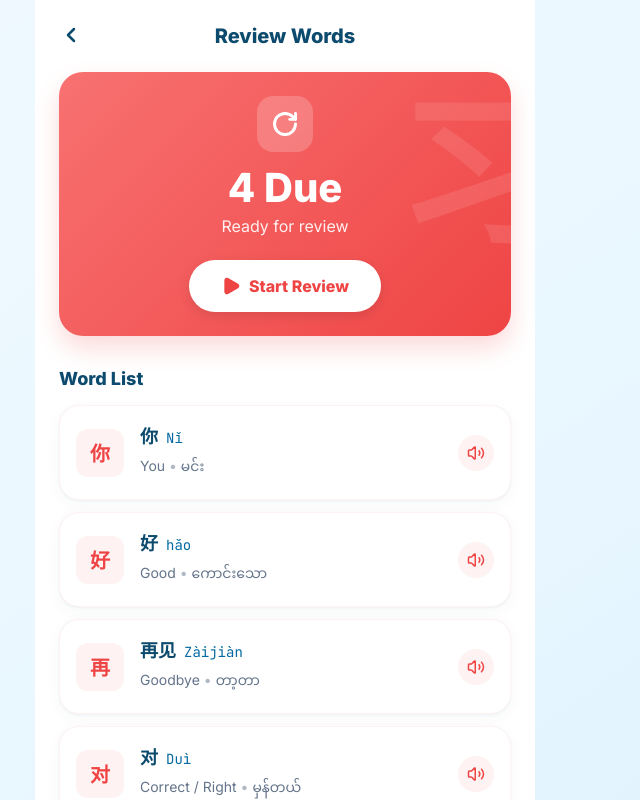
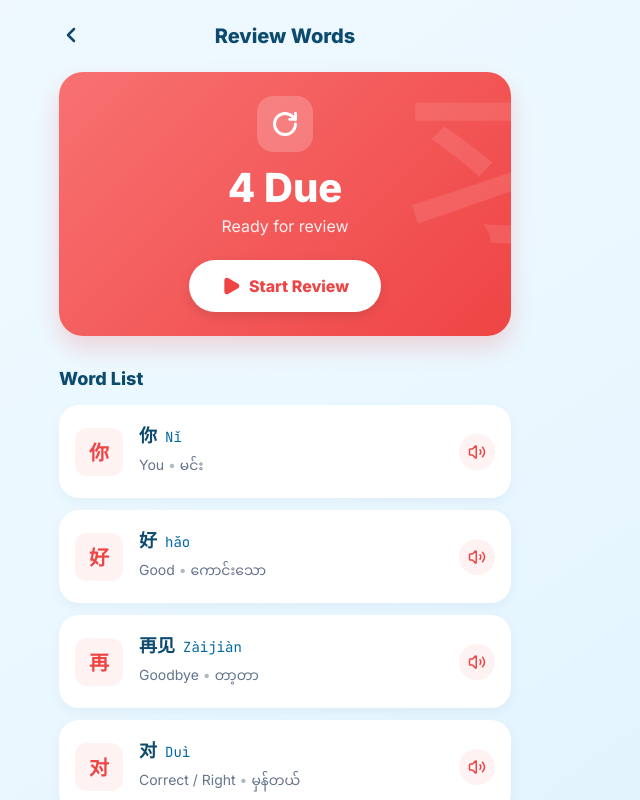
Before and after one commit to htookhantkyaw2006/swipe-2-study, a React (Vite) app: page /learn/review in a window 1280 px wide. Shown: the whole page, without its empty margins (355-995 px from the left). Built offline with nearby package versions, Linux system fonts and the light colour scheme.

Commit message:
Fix background color for new tabs

```diff
--- a/src/pages/Dictionary.jsx
+++ b/src/pages/Dictionary.jsx
@@ -106,7 +106,7 @@ export default function Dictionary() {
   };
 
   return (
-    <div style={{ minHeight: '100vh', backgroundColor: '#FFFFFF', paddingBottom: '100px', fontFamily: 'Inter, sans-serif' }}>
+    <div style={{ minHeight: '100vh', background: 'transparent', paddingBottom: '100px', fontFamily: 'Inter, sans-serif' }}>
 
       {/* Header */}
       <header style={{ display: 'flex', alignItems: 'center', justifyContent: 'center', position: 'relative', padding: '24px' }}>
@@ -200,8 +200,7 @@ export default function Dictionary() {
                       style={{
                         backgroundColor: '#FFFFFF', borderRadius: '20px', padding: '16px',
                         display: 'flex', alignItems: 'center', justifyContent: 'space-between',
-                        boxShadow: '0 4px 16px rgba(12, 74, 110, 0.04), 0 1px 3px rgba(12, 74, 110, 0.05)', position: 'relative',
-                        border: '1px solid #F0F9FF'
+                        boxShadow: '0 4px 12px rgba(12, 74, 110, 0.05)', position: 'relative'
                       }}
                     >
                       <div style={{ display: 'flex', alignItems: 'center', gap: '16px', flex: 1 }}>
--- a/src/pages/Learn/ReviewWords.jsx
+++ b/src/pages/Learn/ReviewWords.jsx
@@ -20,7 +20,7 @@ export default function ReviewWords() {
   }, []);
 
   return (
-    <div style={{ minHeight: '100vh', backgroundColor: '#FFFFFF', paddingBottom: '100px', fontFamily: 'Inter, sans-serif' }}>
+    <div style={{ minHeight: '100vh', background: 'transparent', paddingBottom: '100px', fontFamily: 'Inter, sans-serif' }}>
 
       {/* Header */}
       <header style={{ display: 'flex', alignItems: 'center', justifyContent: 'center', position: 'relative', padding: '24px' }}>
@@ -96,8 +96,7 @@ export default function ReviewWords() {
               style={{
                 backgroundColor: '#FFFFFF', borderRadius: '20px', padding: '16px',
                 display: 'flex', alignItems: 'center', justifyContent: 'space-between',
-                boxShadow: '0 4px 16px rgba(12, 74, 110, 0.04), 0 1px 3px rgba(12, 74, 110, 0.05)', position: 'relative',
-                border: '1px solid #FEF2F2'
+                boxShadow: '0 4px 12px rgba(12, 74, 110, 0.05)', position: 'relative'
               }}
             >
               <div style={{ display: 'flex', alignItems: 'center', gap: '16px', flex: 1 }}>
--- a/src/pages/Notifications.jsx
+++ b/src/pages/Notifications.jsx
@@ -76,7 +76,7 @@ export default function Notifications() {
   const unreadCount = notifications.filter(n => !n.isRead).length;
 
   return (
-    <div style={{ minHeight: '100vh', backgroundColor: '#FFFFFF', paddingBottom: '100px', fontFamily: 'Inter, sans-serif' }}>
+    <div style={{ minHeight: '100vh', background: 'transparent', paddingBottom: '100px', fontFamily: 'Inter, sans-serif' }}>
 
       {/* Header */}
       <header style={{ display: 'flex', alignItems: 'center', justifyContent: 'center', position: 'relative', padding: '24px' }}>
@@ -156,7 +156,7 @@ export default function Notifications() {
                   padding: '20px',
                   display: 'flex',
                   gap: '16px',
-                  boxShadow: '0 4px 16px rgba(12, 74, 110, 0.04), 0 1px 3px rgba(12, 74, 110, 0.05)',
+                  boxShadow: '0 4px 12px rgba(12, 74, 110, 0.05)',
                   position: 'relative',
                   border: styles.border,
                   opacity: styles.opacity,
--- a/src/pages/SavedWords.jsx
+++ b/src/pages/SavedWords.jsx
@@ -37,7 +37,7 @@ export default function SavedWords() {
   };
 
   return (
-    <div style={{ minHeight: '100vh', backgroundColor: '#FFFFFF', paddingBottom: '100px', fontFamily: 'Inter, sans-serif' }}>
+    <div style={{ minHeight: '100vh', background: 'transparent', paddingBottom: '100px', fontFamily: 'Inter, sans-serif' }}>
 
       {/* Header */}
       <header style={{ display: 'flex', alignItems: 'center', justifyContent: 'center', position: 'relative', padding: '24px' }}>
@@ -113,8 +113,7 @@ export default function SavedWords() {
               style={{
                 backgroundColor: '#FFFFFF', borderRadius: '20px', padding: '16px',
                 display: 'flex', alignItems: 'center', justifyContent: 'space-between',
-                boxShadow: '0 4px 16px rgba(12, 74, 110, 0.04), 0 1px 3px rgba(12, 74, 110, 0.05)', position: 'relative',
-                border: '1px solid #F0F9FF'
+                boxShadow: '0 4px 12px rgba(12, 74, 110, 0.05)', position: 'relative'
               }}
             >
               <div style={{ display: 'flex', alignItems: 'center', gap: '16px', flex: 1 }}>
```
